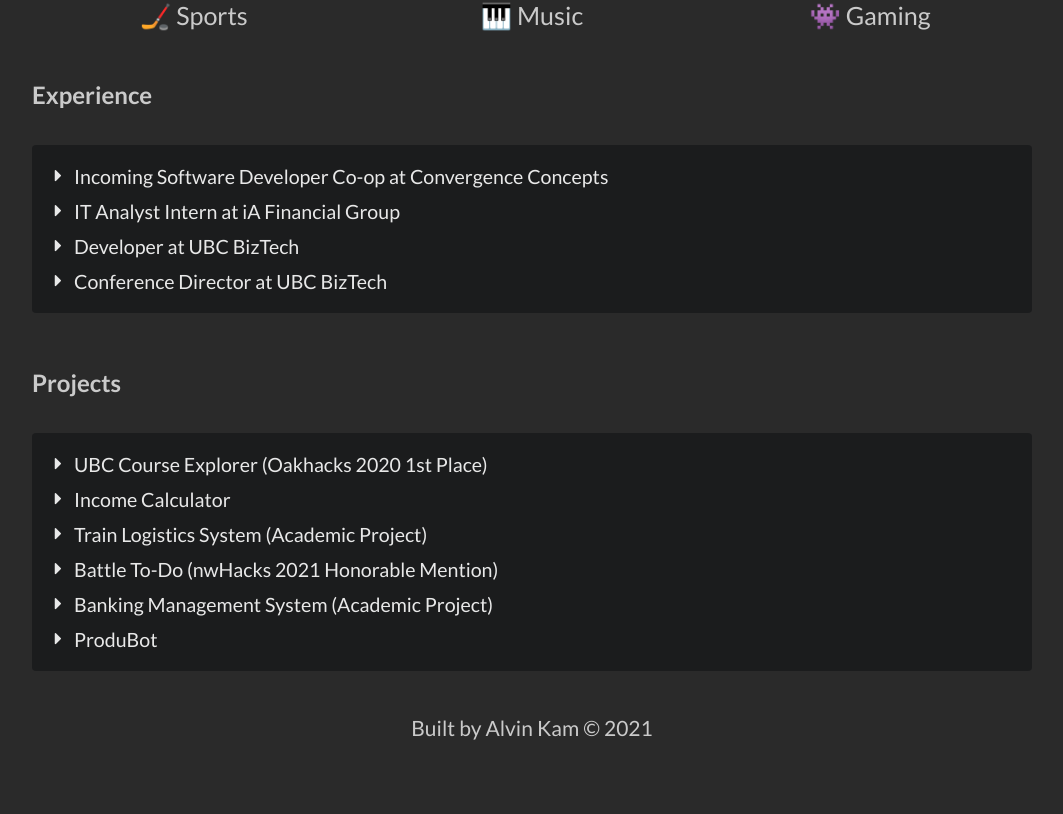
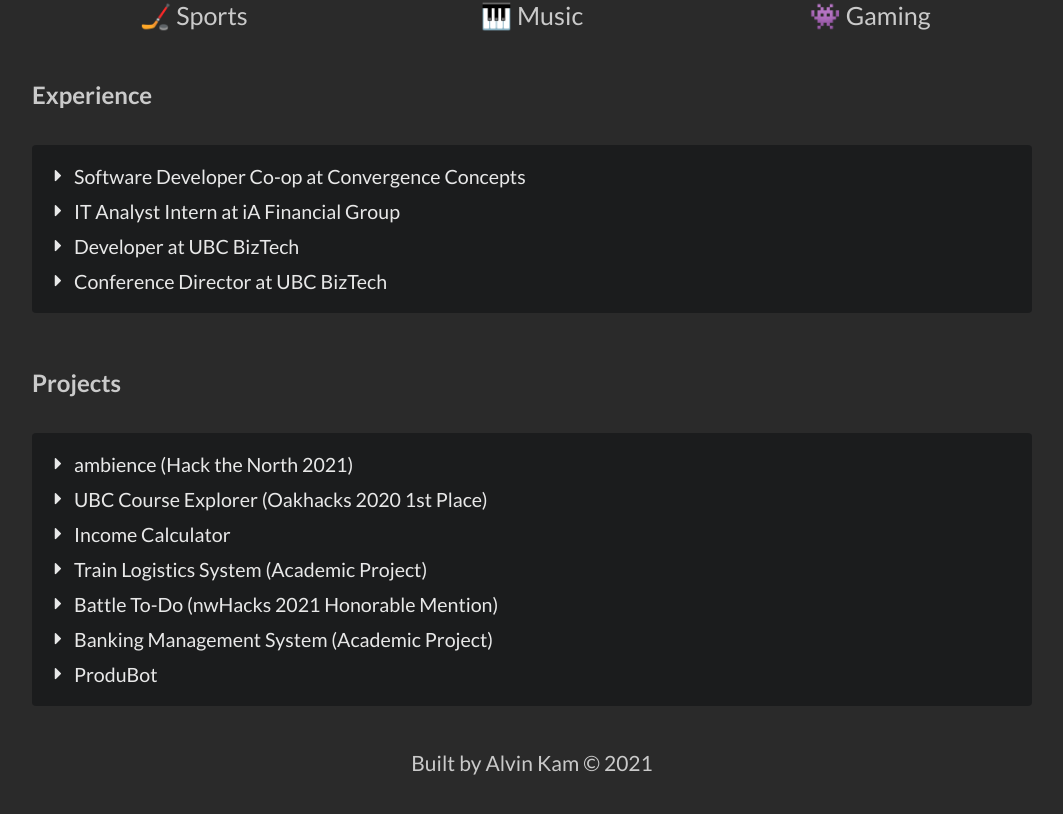
Before and after one commit to alvinkam33/alvinkam33.github.io, a React (Create React App) app: page / in a window 1280 px wide. Shown: the part 936-1750 px from the top of the page, without its empty margins (108-1171 px from the left). Before the commit the page ends 1721 px from the top, so only its background shows below. Built offline with nearby package versions, Linux system fonts and the light colour scheme.

Commit message:
updated projects and experiences

```diff
--- a/src/components/Experience.js
+++ b/src/components/Experience.js
@@ -5,15 +5,15 @@ import '../styles/accordion.css';
 const Experience = () => {
     const items = [
         {
-            title: "Incoming Software Developer Co-op at Convergence Concepts",
-            context: "September 2021",
+            title: "Software Developer Co-op at Convergence Concepts",
+            context: "September 2021 - Present",
             content: "Develop existing projects such as Fintel Connect and MVPs for low-capital startups primarily using the MERN stack. Support a variety of industries through building solutions for product strategy, AI, marketing, and design.",
-            technology: ["MongoDB", "Express.js", "React.js", "Node.js", "AWS"],
+            technology: ["MongoDB", "Express.js", "React.js", "Node.js", "AWS", "GraphQL"],
             web: "https://cctech.io/"
         },
         {
             title: "IT Analyst Intern at iA Financial Group",
-            context: "May 2021 - Present",
+            context: "May 2021",
             content: "Reduced team workload by 20% by streamlining database reports using SQL and Power BI. Resolved client requests by uploading data using Microsoft SQL Server to launch online applications. Coordinated the deployment and testing of global system changes such as email and division name.",
             technology: ["SQL", "Microsoft SQL Server", "Power BI"],
             web: "https://solutionsinsurance.com/"
--- a/src/components/Projects.js
+++ b/src/components/Projects.js
@@ -4,6 +4,13 @@ import "../styles/accordion.css";
 
 const Projects = () => {
     const items = [
+        {
+            title: "ambience (Hack the North 2021)",
+            context: "September 2021",
+            content: "A ML/AI facial recognition application that detects a user's emotion through the camera and play a custom playlist based on the emotion, as well as a journal entry feature to log thoughts with the recorded emotion and timestamp. Developed integration with face-api.js for the facial recognition, routing through webpages on React.js, as well as the backend database using Firebase Cloud Firestore for storing and reading journal entries.",
+            technology: ["React.js", "HTML", "CSS", "Firebase"],
+            github: "https://github.com/ichung08/ambience"
+        },
         {
             title: "UBC Course Explorer (Oakhacks 2020 1st Place)",
             context: "September 2020 - Present",
```
